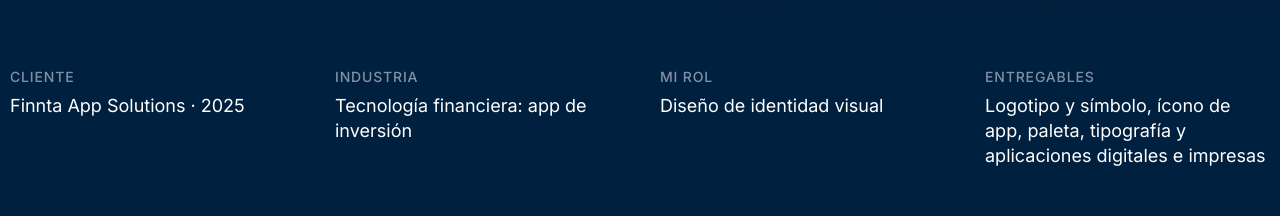
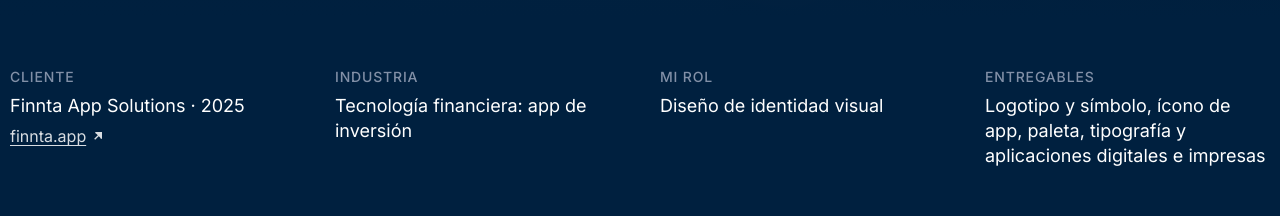
Before and after one commit to Miguel-UX-UI/Portafolio-Miguel, a plain HTML site: page finnta.html in a window 1280 px wide. Shown: the part 780-996 px from the top of the page. Drawn offline with Linux system fonts and the light colour scheme.

Commit message:
Finnta: enlace a la app en vivo en la ficha del proyecto
Co-Authored-By: Claude Opus 5.5 <noreply@anthropic.com>
Claude-Session: https://claude.ai/code/session_01DdsH15kGd1kWHY3cCn4WH1

```diff
--- a/finnta.html
+++ b/finnta.html
@@ -69,6 +69,7 @@
       <div>
         <h2 class="case-meta-label">Cliente</h2>
         <p>Finnta App Solutions · 2025</p>
+        <a class="case-meta-link" href="finnta-app/" target="_blank" rel="noopener">finnta.app<svg viewBox="0 0 24 24" fill="none" stroke="currentColor" stroke-width="2" aria-hidden="true" focusable="false"><path d="M7 17 17 7M8 7h9v9"/></svg><span class="visually-hidden"> (app en vivo, se abre en una pestaña nueva)</span></a>
       </div>
       <div>
         <h2 class="case-meta-label">Industria</h2>
```
